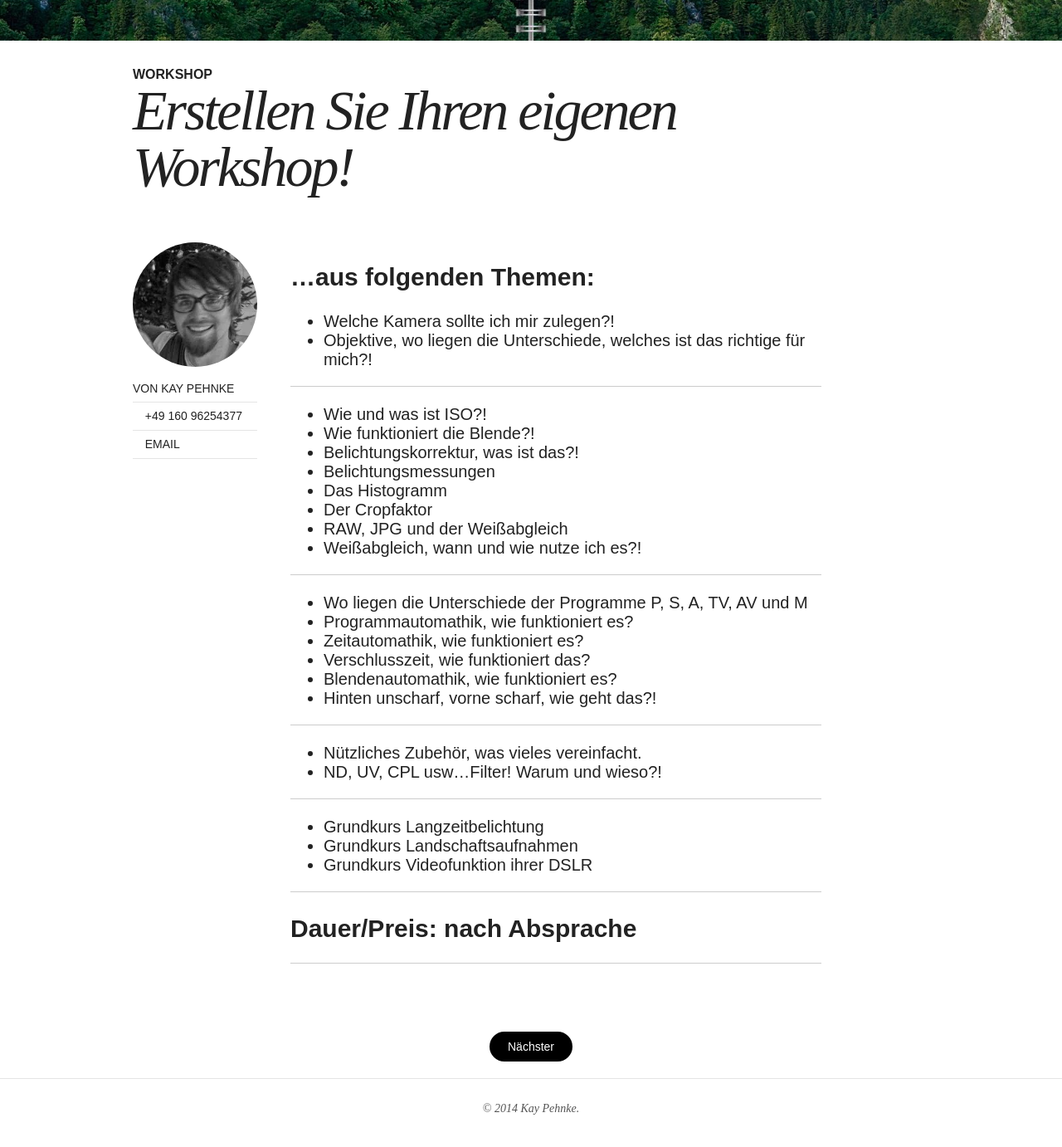
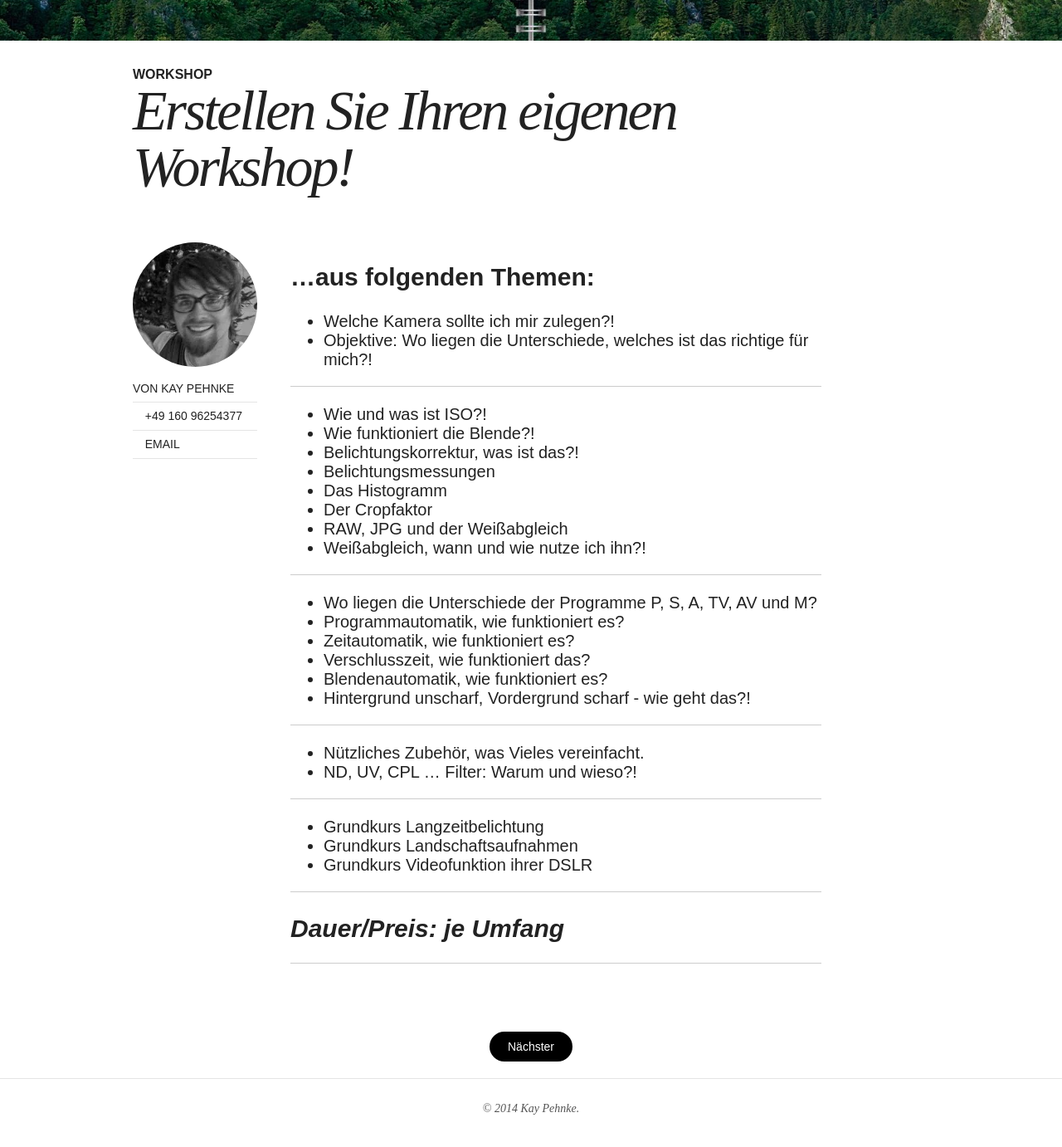
Before and after one commit to kay-pehnke/kay-pehnke.github.io, a Jekyll site: the page built from _posts/2014-03-16-workshop-individuell.md, in a window 1280 px wide and 1400 px high, scrolled down 537 px. Shown: the top 1382 px of the window at 83% size. Built offline with Jekyll 4.4.1, drawn with Linux system fonts in a browser that asks for light colours; nearby versions of some CDN libraries.

Commit message:
Text änderungen in Workshops

```diff
--- a/_posts/2014-03-16-workshop-individuell.md
+++ b/_posts/2014-03-16-workshop-individuell.md
@@ -13,7 +13,7 @@ share: false
 ##...aus folgenden Themen:
 
 * Welche Kamera sollte ich mir zulegen?!
-* Objektive, wo liegen die Unterschiede, welches ist das richtige für mich?!
+* Objektive: Wo liegen die Unterschiede, welches ist das richtige für mich?!
 
 ---
 
@@ -24,21 +24,21 @@ share: false
 * Das Histogramm
 * Der Cropfaktor
 * RAW, JPG und der Weißabgleich
-* Weißabgleich, wann und wie nutze ich es?!
+* Weißabgleich, wann und wie nutze ich ihn?!
 
 ---
 
-* Wo liegen die Unterschiede der Programme P, S, A, TV, AV und M
-* Programmautomathik, wie funktioniert es?
-* Zeitautomathik, wie funktioniert es?
+* Wo liegen die Unterschiede der Programme P, S, A, TV, AV und M?
+* Programmautomatik, wie funktioniert es?
+* Zeitautomatik, wie funktioniert es?
 * Verschlusszeit, wie funktioniert das?
-* Blendenautomathik, wie funktioniert es?
-* Hinten unscharf, vorne scharf, wie geht das?!
+* Blendenautomatik, wie funktioniert es?
+* Hintergrund unscharf, Vordergrund scharf - wie geht das?!
 
 ---
 
-* Nützliches Zubehör, was vieles vereinfacht.
-* ND, UV, CPL usw...Filter! Warum und wieso?!
+* Nützliches Zubehör, was Vieles vereinfacht.
+* ND, UV, CPL ... Filter: Warum und wieso?!
 
 ---
 
@@ -48,6 +48,6 @@ share: false
 
 ---
 
-## Dauer/Preis: nach Absprache
+## *Dauer/Preis: je Umfang*
 
 ---
```
Also changed, not shown: _posts/2014-03-17-workshop-landschaft.md (+2 -2 lines), _posts/2014-03-18-workshop-praxis.md (+5 -6 lines), _posts/2014-03-19-workshop-fortgeschritten.md (+1 -1 lines), _posts/2014-03-20-workshop-anfaenger.md (+1 -1 lines).
